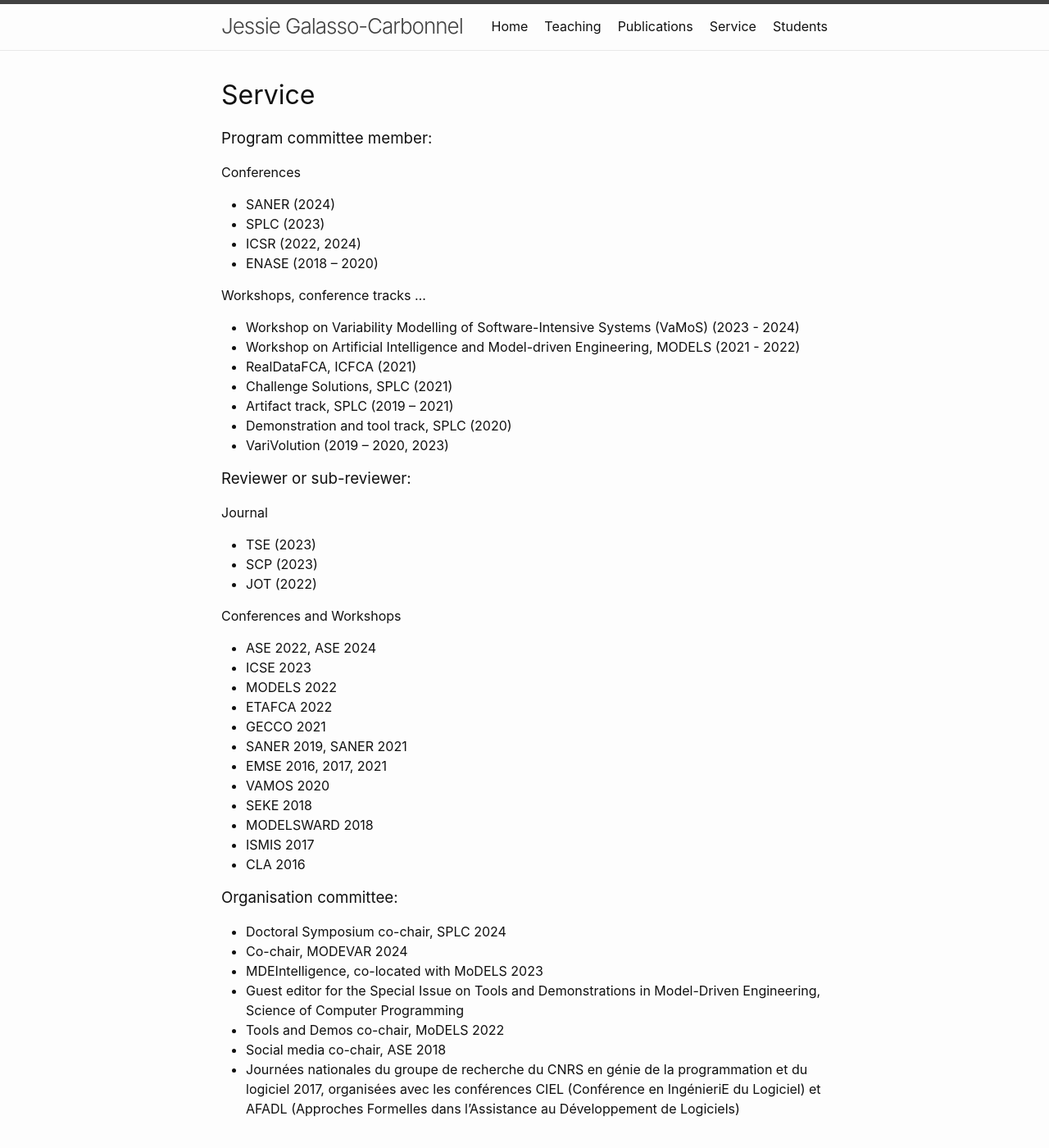
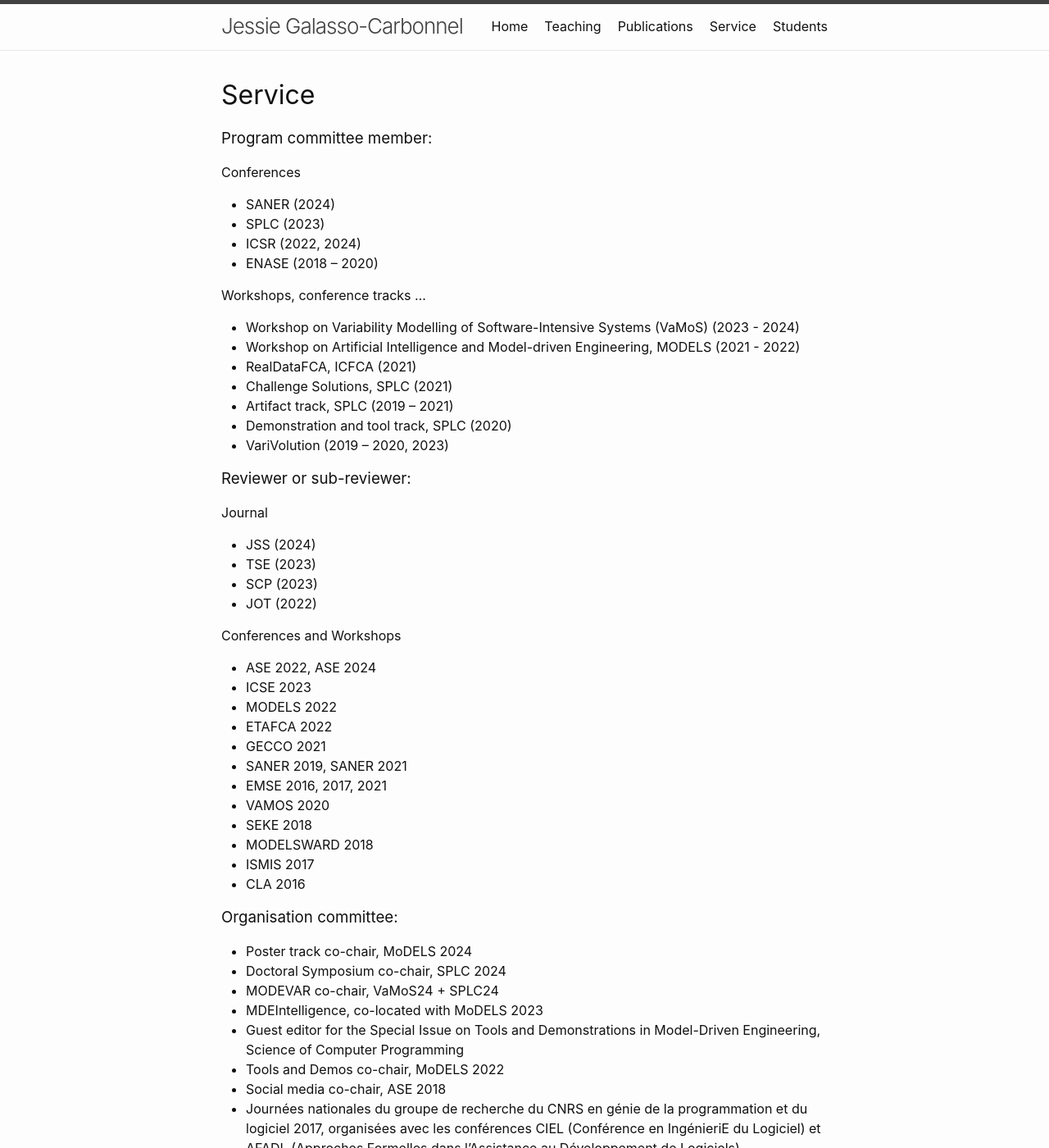
Before and after one commit to jgalasso/jgalasso.github.io, a Jekyll site: the page built from service.md, in a window 1280 px wide and 1400 px high. Shown: the whole window at 82% size. Built offline with Jekyll 4.4.1, drawn with Linux system fonts in a browser that asks for light colours.

Commit message:
Update service.md

```diff
--- a/service.md
+++ b/service.md
@@ -27,6 +27,7 @@ permalink: /service/
 ### Reviewer or sub-reviewer:
 
 #### Journal
+- JSS (2024)
 - TSE (2023)
 - SCP (2023)
 - JOT (2022)
@@ -46,9 +47,9 @@ permalink: /service/
 - CLA 2016
 
 ### Organisation committee:
-
+- Poster track co-chair, MoDELS 2024
 - Doctoral Symposium co-chair, SPLC 2024
-- Co-chair, MODEVAR 2024
+- MODEVAR co-chair, VaMoS24 + SPLC24
 - MDEIntelligence, co-located with MoDELS 2023
 - Guest editor for the Special Issue on Tools and Demonstrations in Model-Driven Engineering, Science of Computer Programming
 - Tools and Demos co-chair, MoDELS 2022
```
